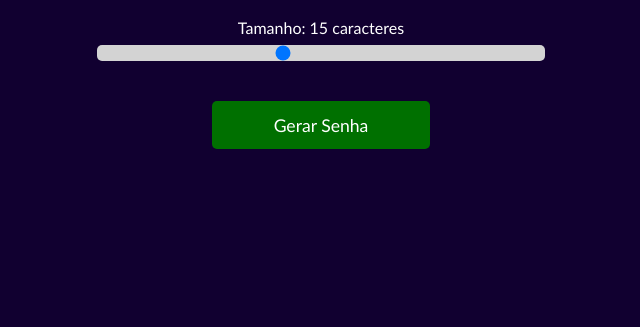
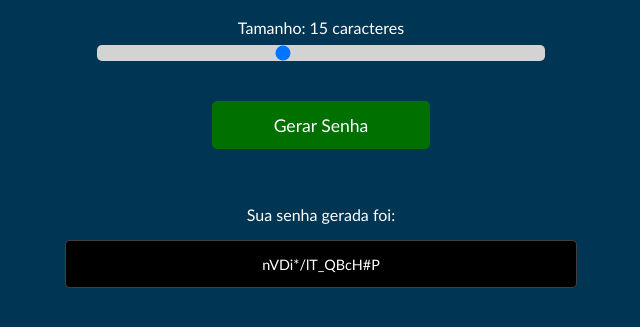
Before and after one commit to IosdanFerreira/gerador-de-senhas-aleatorias, a plain HTML site: page index.html in a window 1280 px wide. Both pictures are taken after a click on the button "Gerar Senha". Shown: the part 251-578 px from the top of the page, without its empty margins (319-959 px from the left). Drawn offline with Linux system fonts and the light colour scheme.

Commit message:
Gerador de senhas

```diff
--- a/css/style.css
+++ b/css/style.css
@@ -12,7 +12,7 @@
 }
 
 body{
-    background-color: rgb(17, 0, 48);
+    background-color: rgb(0, 53, 83);
     display: flex;
     justify-content: center;
     align-items: center;
--- a/index.html
+++ b/index.html
@@ -11,16 +11,16 @@
     <main class="container">
        <span class="title"> Gerador de Senhas</span>
 
-       <span class="caracteresTxt">Tamanho: <span class="tamanhoCaracteres">15</span> caracteres</span>
+       <span class="caracteresTxt">Tamanho: <span class="tamanhoCaracteres"></span> caracteres</span>
        <input type="range" class="slider" min="8" max="25" value="15">
-       <button class="button">Gerar Senha</button>
+       <button class="button" onclick="gerador()">Gerar Senha</button>
 
        <div class="passwordDiv hide">
            <span class="passwordTitle">Sua senha gerada foi:</span>
 
            <div class="containerPassword">
-             <span class="password">1313213213211234567891234</span>
-            <span class="copyTxt hide">Clique na senha para copiar!</span>
+             <span class="password" onclick="copyPassword()"></span>
+            <span class="copyTxt">Clique na senha para copiar!</span>
            </div>
         </div>
     </main>
--- a/js/script.js
+++ b/js/script.js
@@ -0,0 +1,40 @@
+let caracteres = document.querySelector(".tamanhoCaracteres");
+let slider = document.querySelector(".slider");
+
+let botao = document.querySelector(".button");
+
+let containerPassword = document.querySelector(".passwordDiv");
+let password = document.querySelector(".password");
+
+let charset = 'abcdefghijklmnopqrstuvwxyzABCDEFGHIJKLMNOPQRSTUVWXYZ0123456789!@#$%&-_+-/*.';
+
+//Dinamizando número de caracteres e input range
+caracteres.innerHTML = slider.value;
+
+//Valor do input aparece automaticamente em "caracteres"
+slider.oninput = function(){
+    caracteres.innerHTML = this.value
+}
+
+//Função onclick
+function gerador(){
+    let pass = "";
+
+    //Gerar senha
+    for(let i = 0, n = charset.length; i < slider.value; ++i){
+        pass += charset.charAt(Math.floor(Math.random() * n));
+    }
+
+    //Remover classe hide e add senha na div
+    containerPassword.classList.remove("hide")
+    containerPassword.classList.add("passwordDiv")
+    password.innerHTML = pass
+
+    novaSenha = pass
+}
+
+//Copiar senha ao clicar na div
+function copyPassword(){
+    alert("Senha copiada");
+    navigator.clipboard.writeText(novaSenha);
+}
```
